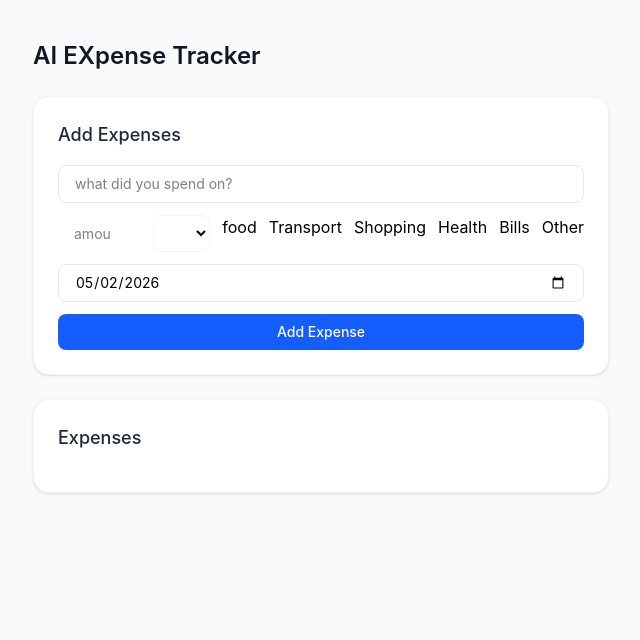
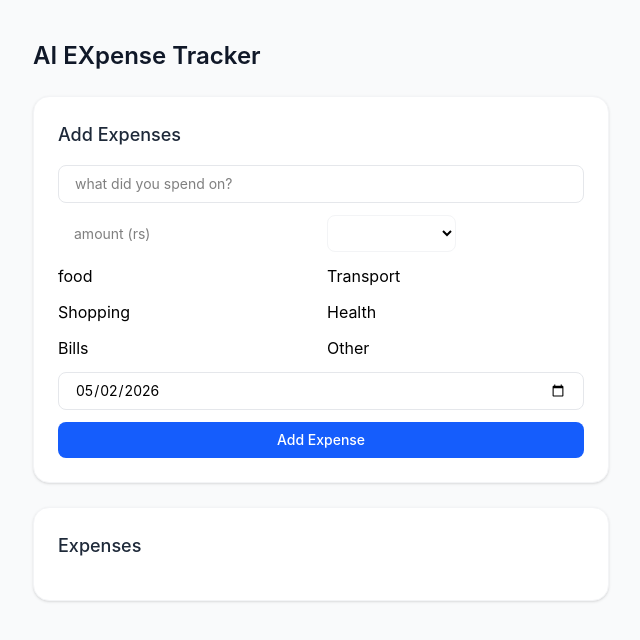
Before and after one commit to PuduSravani19/ai-expense-tracker, a React (Vite) app in the folder ai-expense-tracker/: page / in a window 1280 px wide. Shown: the top 640 px of the page, without its empty margins (319-959 px from the left). Built offline with nearby package versions, Linux system fonts and the light colour scheme.

Commit message:
fix: amount and category layout using grid

```diff
--- a/ai-expense-tracker/src/components/AddExpenseForm.jsx
+++ b/ai-expense-tracker/src/components/AddExpenseForm.jsx
@@ -30,7 +30,7 @@ export default function AddExpenseForm(){
             <form onSubmit={handleSubmit} className="flex flex-col gap-3">
                 <input name="description" value={form.description} onChange={handleChange} placeholder="what did you spend on?"
                  className="border border-gray-200 rounded-lg px-4 py-2 text-sm focus:outline-none focus:ring-2 focus:ring-blue-100" />
-                <div className="flex gap-3">
+                <div className="grid grid-cols-2 gap-3">
                     <input name="amount" type="number" value={form.amount} onChange={handleChange} placeholder="amount (rs)"
                     className="boder border-gray-200 rounded-lg px-4 py-2 text-sm  focus:outline-none focus:ring-2 focus:ring-blue-100 w-full" />
                     <select name="category" value={form.category} oChange={handleChange}
```
